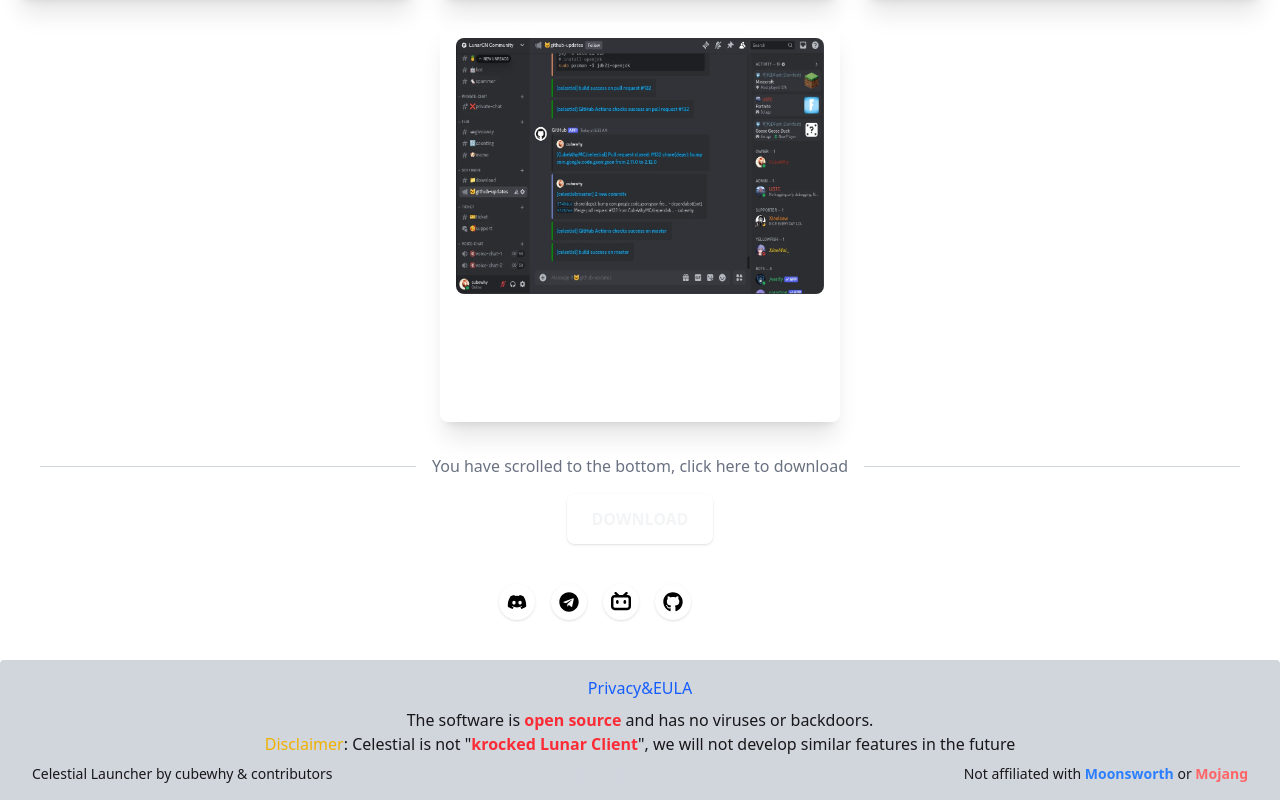
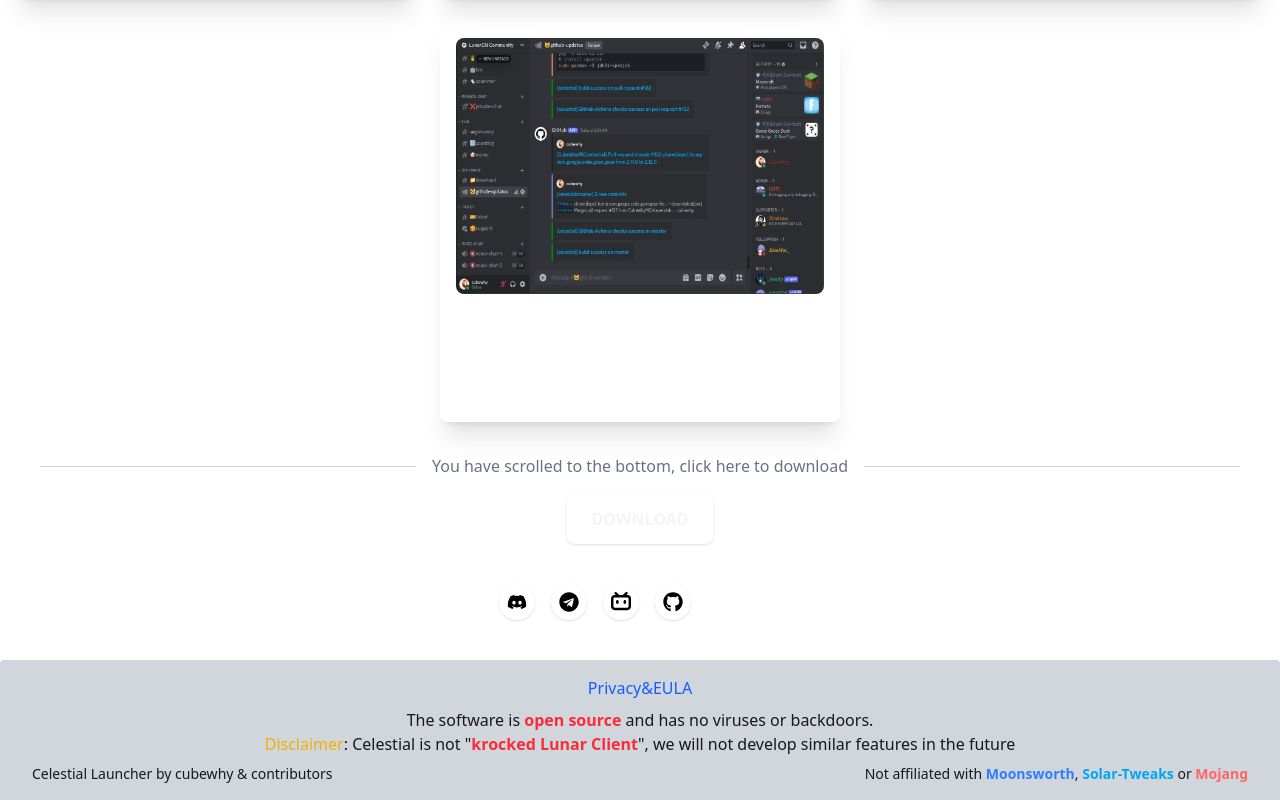
Before and after one commit to earthsworth/lunarclient.top, a React (Vite) app: page / in a window 1280 px wide. Shown: the part 2242-3042 px from the top of the page. Built offline with nearby package versions, Linux system fonts and the light colour scheme.

Commit message:
Not affiliated with ST

```diff
--- a/src/compoents/HomePage/HomePage.tsx
+++ b/src/compoents/HomePage/HomePage.tsx
@@ -127,7 +127,7 @@
                     pineapples enhanced.
                 </label>
                 <label className="text-sm">
-                    Not affiliated with <strong className={"text-blue-500"}>Moonsworth</strong> or
+                    Not affiliated with <strong className={"text-blue-500"}>Moonsworth</strong>, <strong className={"text-sky-500"}>Solar-Tweaks</strong> or
                     <strong className={"text-red-400"}> Mojang</strong>
                 </label>
             </div>
```
